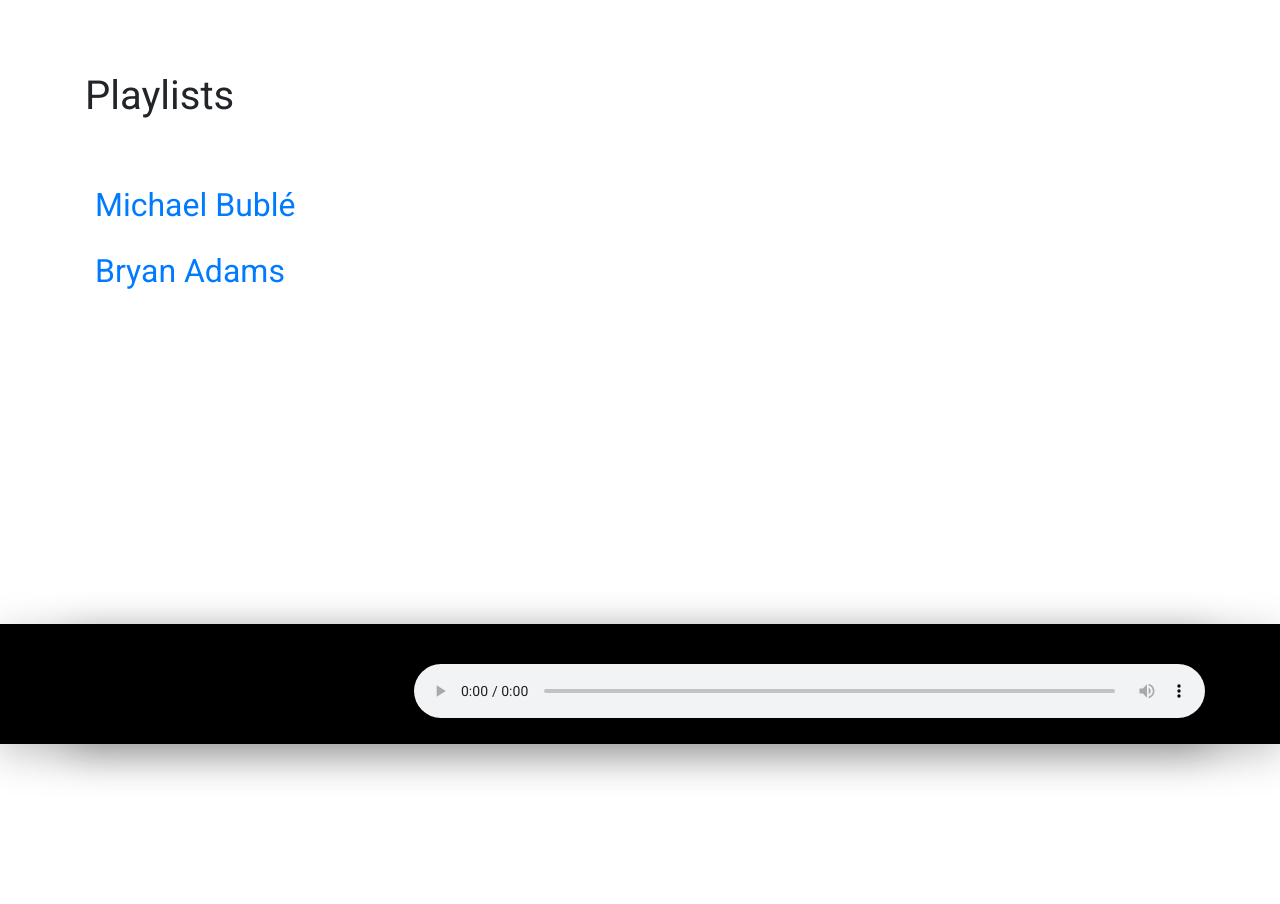
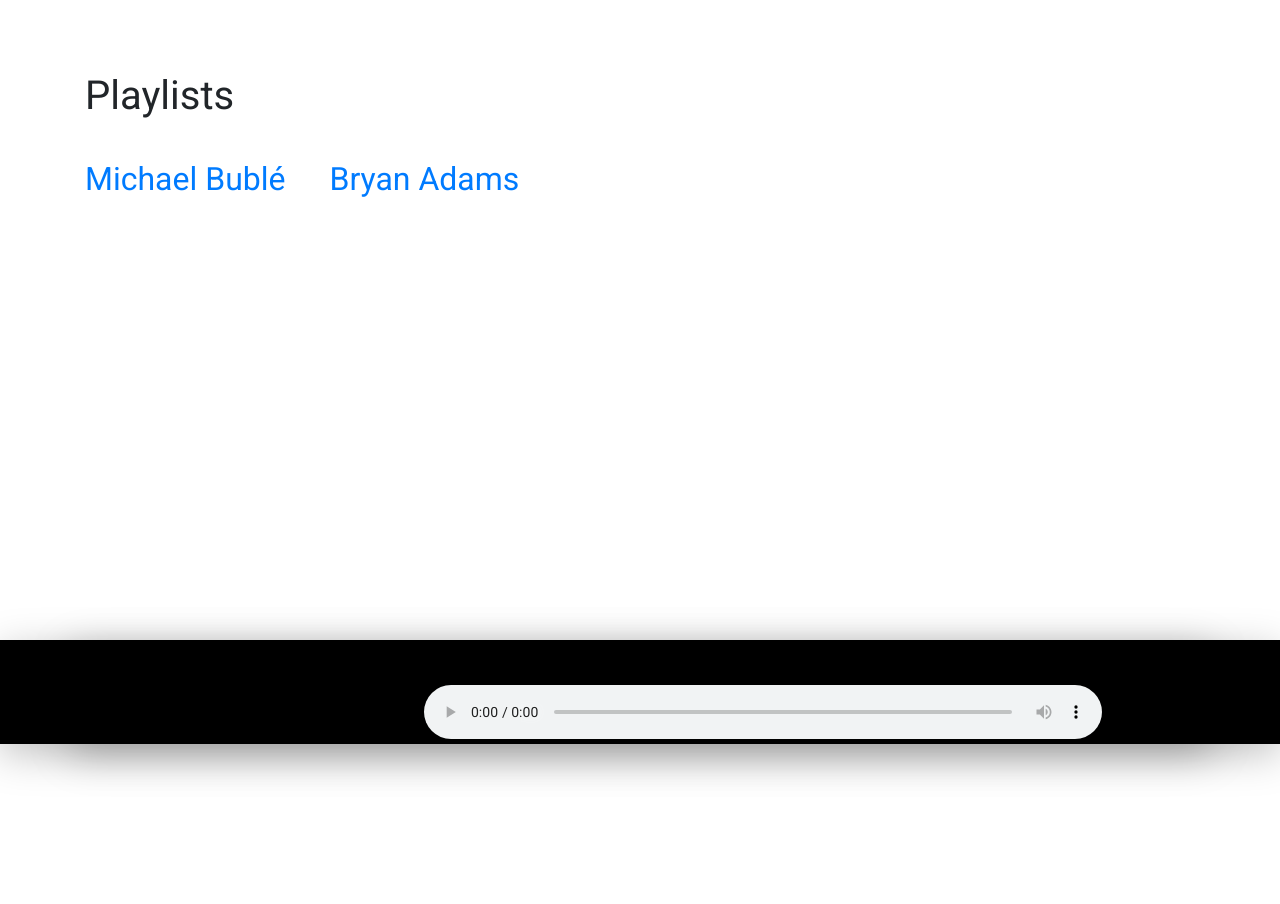
Before and after one commit to gefgu/Music-App, a Django app: page /playlists/ in a window 1280 px wide. Shown: the part 56-960 px from the top of the page. Run offline with Django 3.2, Linux system fonts and the light colour scheme; a user stored in the database is signed in; data comes from the database, SQL or seed files in the repository; both versions use the stored data as it was after the commit; some libraries are stand-ins or nearby versions.

Commit message:
fully working version

```diff
--- a/music/static/music/style.css
+++ b/music/static/music/style.css
@@ -1,7 +1,15 @@
+body *, body {
+  transition: 0.5s all ease-in-out;
+}
+
+body {
+  opacity: 0;
+}
+
 div.musicPlayer, div.fixed-bottom {
   width: 100%;
   background-color: black;
-  height: 15%;
+  height: 13%;
   color: white;
 }
 
@@ -11,23 +19,25 @@
 
 #artistPlayed {
   font-style: italic;
-  margin-top: -15px;
+  margin-top: 0;
+  width: 25%;
 }
 
 #musicPlayed {
   font-size: 2em;
   font-weight: bold;
   width: 30%;
+  margin-right: 10px;
 }
 
 #musicPlayer {
-  margin-top: 15px;
-  width: 70%;
+  margin-top: 20px;
+  width: 60%;
 }
 
-.music-row {
+.music-row, .playlist-list a {
   cursor: pointer;
-  margin: 20px;
+  margin: 20px 40px 20px 0;
   width: 300px;
 }
 
@@ -37,9 +47,13 @@
   padding-bottom: 0;
 }
 
-.music-listing {
+.music-listing, .playlist-listing {
   display: flex;
   flex-wrap: wrap;
+}
+
+.playlist-list h1 {
+  margin-bottom: 40px;
 }
 
 body {
@@ -55,12 +69,14 @@
   text-decoration: none;
 }
 
-h2 {
-  padding: 10px;
-}
-
 .musicPlayer {
   display: flex;
   flex-wrap: wrap;
   padding: 25px 5px;
 }
+
+@media only screen and (min-width: 1024px) {
+  #artistPlayed {
+    margin-top: -15px;
+  }
+}
--- a/music/templates/music/base.html
+++ b/music/templates/music/base.html
@@ -70,30 +70,39 @@
   </body>
   <script type="text/javascript">
     window.addEventListener('load', function() {
+      document.body.style.opacity = 1
+
       var musicPlayerDiv = document.getElementsByClassName("musicPlayer")[0];
 
       var oldMusicPlayerDiv = localStorage.getItem('musicPlayer');
       var oldMusicTime = localStorage.getItem('musicTime');
+      var oldIsPlaying = sessionStorage.getItem('isPlaying');
 
       if (oldMusicPlayerDiv != undefined) {
         musicPlayerDiv.innerHTML = oldMusicPlayerDiv;
 
         var musicPlayer = document.getElementById("musicPlayer");
-        musicPlayer.addEventListener("canplay", putTimeMusicAtStart(musicPlayer, oldMusicTime));
+        musicPlayer.addEventListener("canplay", putTimeMusicAtStart(musicPlayer, oldMusicTime, oldIsPlaying));
       };
     });
 
-    function putTimeMusicAtStart(musicPlayer, oldMusicTime) {
+    function putTimeMusicAtStart(musicPlayer, oldMusicTime, isPlaying) {
       musicPlayer.currentTime = oldMusicTime;
-      musicPlayer.play();
+      if (isPlaying == "true") {
+        musicPlayer.play();
+      } else {
+        musicPlayer.paused = true;
+      }
     }
 
     window.addEventListener('unload', function() {
       var musicPlayerDiv = document.getElementsByClassName("musicPlayer")[0];
-      var musicTime = document.getElementById("musicPlayer").currentTime;
+      var musicPlayer = document.getElementById("musicPlayer");
+      var musicTime = musicPlayer.currentTime;
 
       localStorage.setItem('musicPlayer', musicPlayerDiv.innerHTML);
       localStorage.setItem('musicTime', musicTime);
+      sessionStorage.setItem('isPlaying', !musicPlayer.paused);
     });
 
     function playMusic(path, name, artist) {
--- a/music/templates/music/musicPlayer.html
+++ b/music/templates/music/musicPlayer.html
@@ -5,7 +5,7 @@
 <div class="fixed-bottom container musicPlayer">
   <br>
   <h4 id="musicPlayed"></h4>
-  <audio id="musicPlayer" controls autoplay onended="choiceMusic()"><source id="musicPlayerSource" type="audio/mp3"/></audio>
+  <audio id="musicPlayer" controls onended="choiceMusic()"><source id="musicPlayerSource" type="audio/mp3"/></audio>
   <p id="artistPlayed" class="lead"></p>
   <p id="hiddenMusicPlayed" style="display: none;"></p>
   <br><br><br>
--- a/music/templates/music/playlists.html
+++ b/music/templates/music/playlists.html
@@ -3,11 +3,10 @@
 {% block content %}
 <br><br><br>
 
-<div class="container">
+<div class="container playlist-list">
   <h1>Playlists</h1>
-  <br><br>
   {% for playlist in playlists %}
-      <h2><a href="{% url 'music:playlist_detail' pk=playlist.pk %}">{{ playlist.name }}</a></h2>
+      <a class="h2" href="{% url 'music:playlist_detail' pk=playlist.pk %}">{{ playlist.name }}</a>
   {% endfor %}
 </div>
 
```
Also changed, not shown: db.sqlite3.
